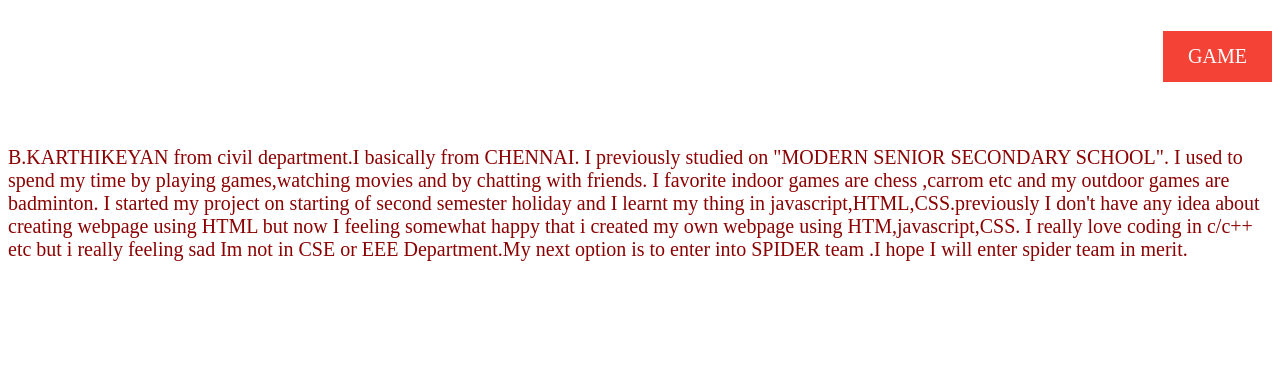
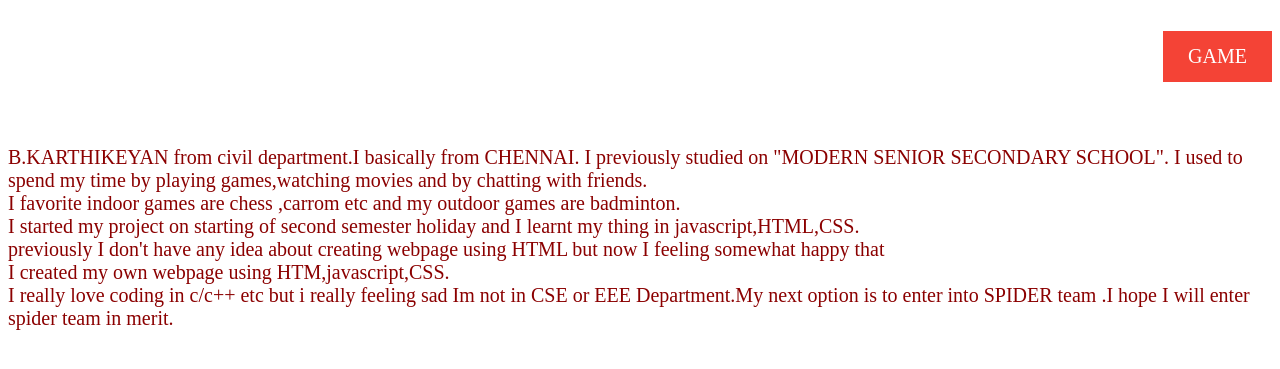
Before and after one commit to bala040898/test, a plain HTML site: page index.html in a window 1280 px wide. Shown: the part 69-438 px from the top of the page. Drawn offline with Linux system fonts and the light colour scheme.

Commit message:
Update index.html

```diff
--- a/index.html
+++ b/index.html
@@ -40,11 +40,11 @@ align:right;
 <a href="GAME.asp" target="_blank">GAME</a>
 <p><br><br><br><br><br>B.KARTHIKEYAN from civil department.I basically from CHENNAI.
 I previously studied on "MODERN SENIOR SECONDARY SCHOOL".
-I used to spend my time by playing games,watching movies and by chatting with friends.
-I favorite indoor games are chess ,carrom etc and my outdoor games are badminton.
-I started my project on starting of second semester holiday and I learnt my thing in javascript,HTML,CSS.previously
-I don't have any idea about creating webpage using HTML but now I feeling somewhat happy that i created my own webpage using HTM,javascript,CSS.
-I really love coding in c/c++ etc but i really feeling sad Im not in CSE or EEE Department.My next
+I used to spend my time by playing games,watching movies and by chatting with friends.<br>
+I favorite indoor games are chess ,carrom etc and my outdoor games are badminton.<br>
+I started my project on starting of second semester holiday and I learnt my thing in javascript,HTML,CSS.<br>previously
+I don't have any idea about creating webpage using HTML but now I feeling somewhat happy that<br> I created my own webpage using HTM,javascript,CSS.
+<br>I really love coding in c/c++ etc but i really feeling sad Im not in CSE or EEE Department.My next
 option is to enter into SPIDER team .I hope I  will enter spider team in merit. </p>
 
 
```
